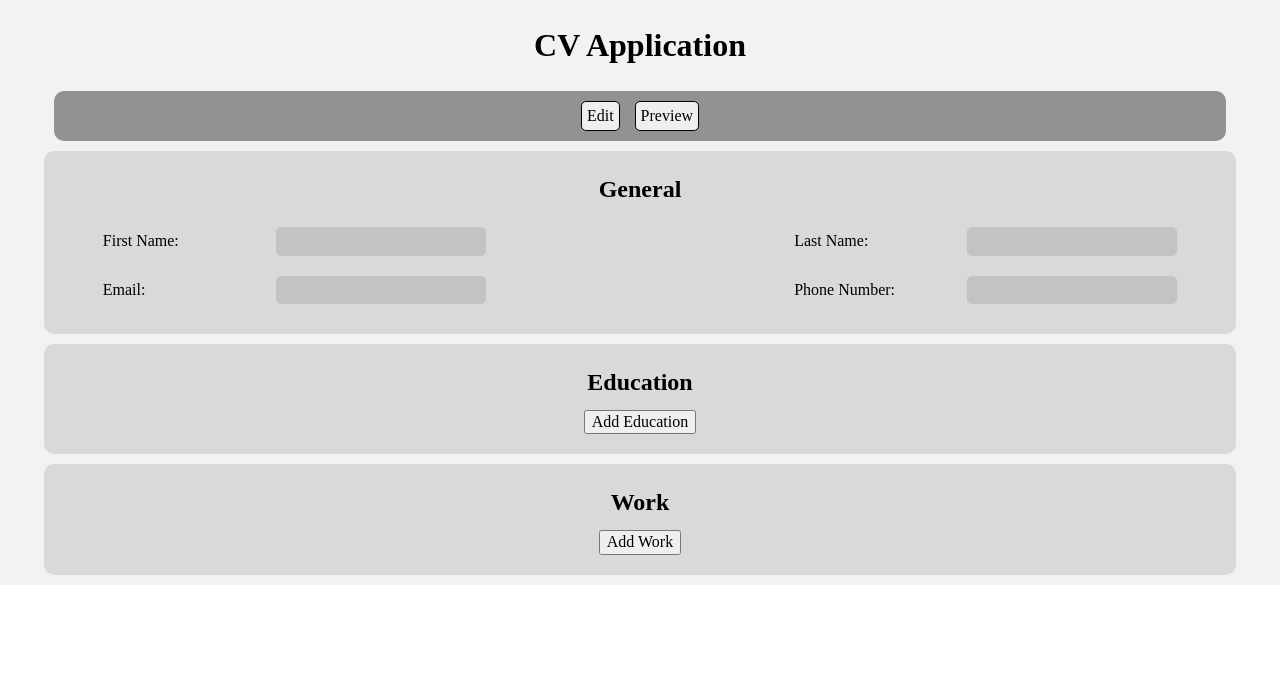
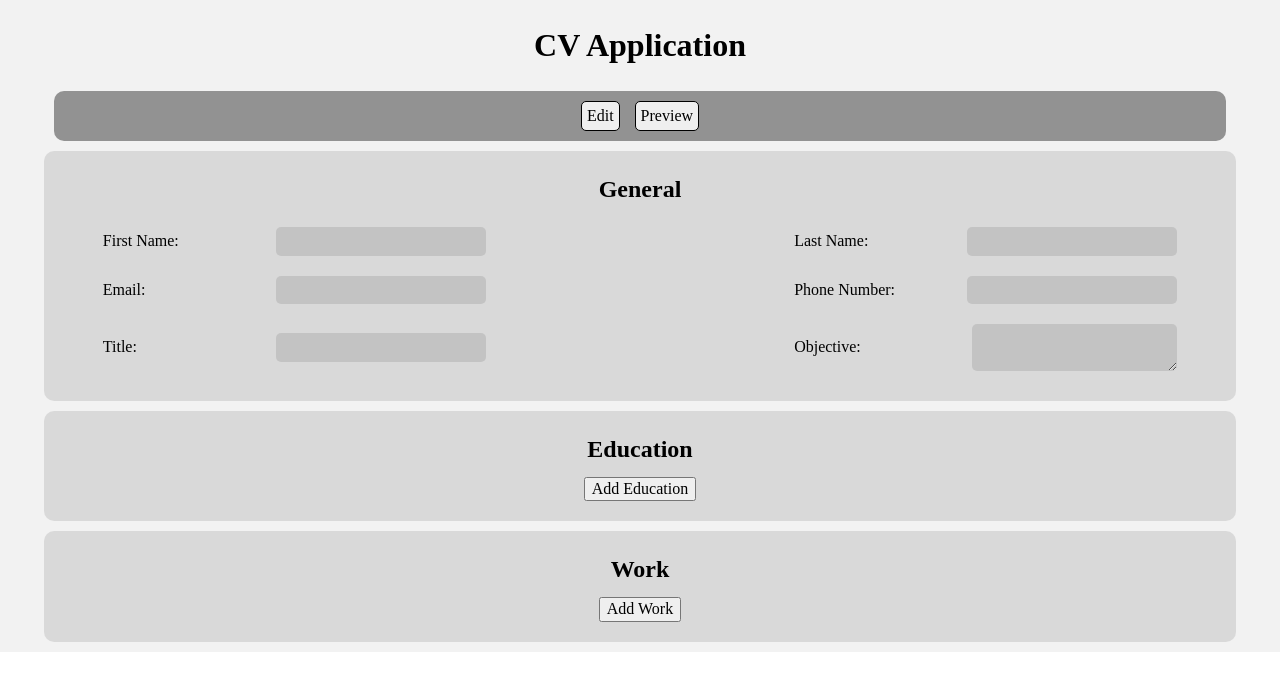
Before and after one commit to 01zulfi/cv-application, a React (Create React App) app: page / in a window 1280 px wide. Shown: the top 690 px of the page. Built offline with nearby package versions, Linux system fonts and the light colour scheme.

Commit message:
Add title & objective inputs in GeneralInfoForm

```diff
--- a/src/components/GeneralInfoForm.js
+++ b/src/components/GeneralInfoForm.js
@@ -7,7 +7,12 @@ class GeneralInfoForm extends Component {
     super(props);
 
     this.generalInfoData = {
-      firstName: "", lastName: "", email: "", phone: "",
+      firstName: "",
+      lastName: "",
+      email: "",
+      phone: "",
+      title: "",
+      objective: "",
     };
 
     this.inputHandler = this.inputHandler.bind(this);
@@ -28,6 +33,13 @@ class GeneralInfoForm extends Component {
     if (event.target.id === "phone-number-input") {
       this.generalInfoData.phone = event.target.value;
     }
+    if (event.target.id === "job-title-input") {
+      this.generalInfoData.title = event.target.value;
+    }
+    if (event.target.id === "objective-input") {
+      this.generalInfoData.objective = event.target.value;
+    }
+
     dataHandler("general", this.generalInfoData);
   }
 
@@ -54,6 +66,14 @@ class GeneralInfoForm extends Component {
             Phone Number:
             <input type="text" id="phone-number-input" onChange={this.inputHandler} />
           </label>
+          <label htmlFor="job-title-input">
+            Title:
+            <input type="text" id="job-title-input" onChange={this.inputHandler} />
+          </label>
+          <label htmlFor="objective-input">
+            Objective:
+            <textarea type="text" id="objective-input" onChange={this.inputHandler} />
+          </label>
         </form>
       </div>
     );
--- a/src/styles/GeneralInfoForm.css
+++ b/src/styles/GeneralInfoForm.css
@@ -24,7 +24,8 @@ div.general-info-form-div {
     flex-direction: column;
 }
 
-.general-info-form-div form label input {
+.general-info-form-div form label input,
+.general-info-form-div form label textarea {
     margin-left: auto;
     border-radius: 5px;
     background-color: rgb(0,0,0,0.1);
```
